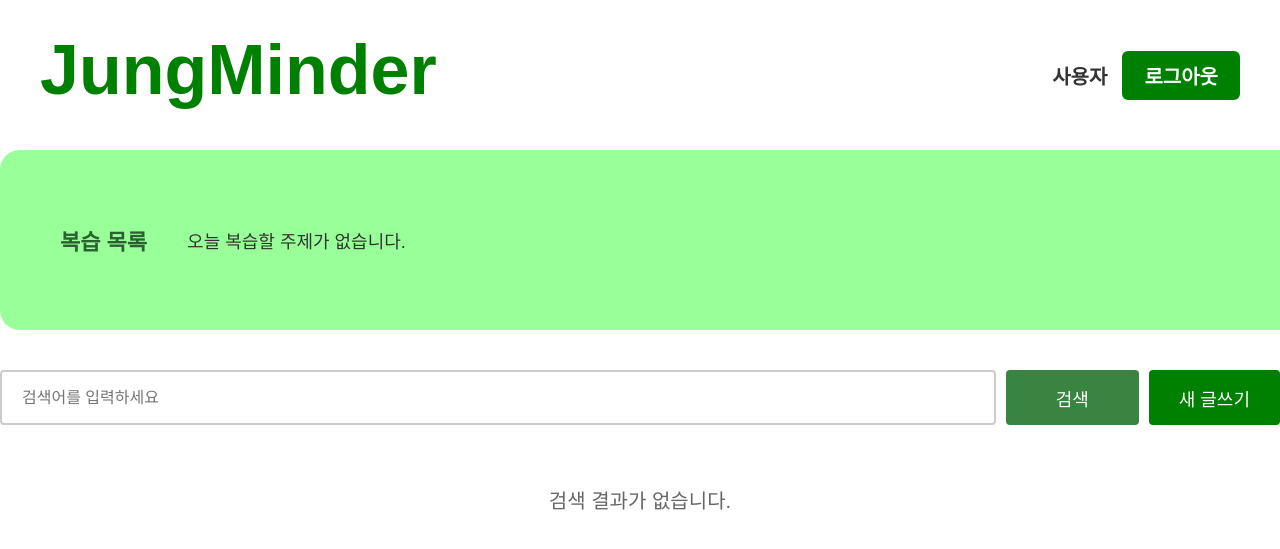
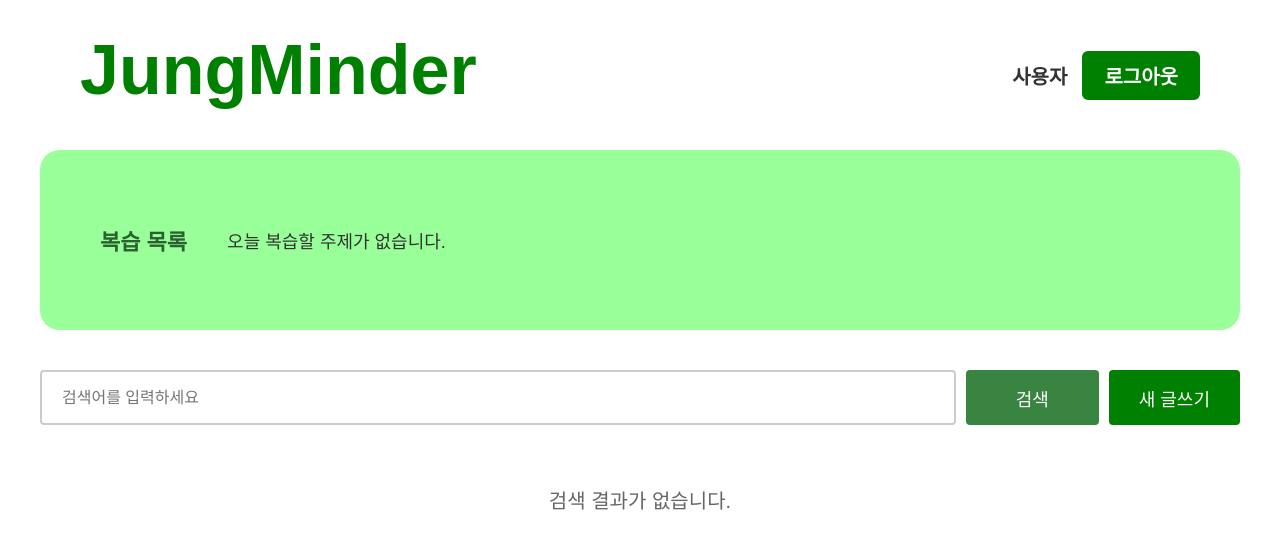
Before and after one commit to yeooonee/jungMinder, a Flask app: page /main in a window 1280 px wide; the page is wider, and only the part inside the window is pictured. Shown: the top 549 px of that part. Run offline with Flask 3, Linux system fonts and the light colour scheme; data that the repository does not hold is empty; some web fonts are replaced.

Commit message:
화면 너비 수정

```diff
--- a/templates/index.html
+++ b/templates/index.html
@@ -14,6 +14,11 @@
     <style>
         body {
             margin: 0;
+            max-width: 1800px;
+            margin-left: auto;
+            margin-right: auto;
+            padding: 0 40px;
+            box-sizing: border-box;
         }
 
         .site-header {
@@ -63,9 +68,7 @@
 
         /* 1. 상단 연두색 박스 (원래 크기) */
         .rect {
-            margin: 0 auto;
-            width: 2000px;
-            max-width: 1765px;
+            width: 100%;
             height: 180px;
             background-color: #99FF99;
             border-radius: 20px;
@@ -120,7 +123,7 @@
 
         .search-box {
             display: flex;
-            width: 1700px;
+            width: 100%;
             height: 55px;
             gap: 10px;
         }
@@ -150,9 +153,8 @@
         }
 
         .restudy-card {
-            margin-left: 70px;
-            width: calc(100% - 140px);
-            max-width: 2400px;
+            width: 100%;
+            max-width: 100%;
             background-color: #d1f2d1;
             border-radius: 20px;
             margin-bottom: 35px;
```
